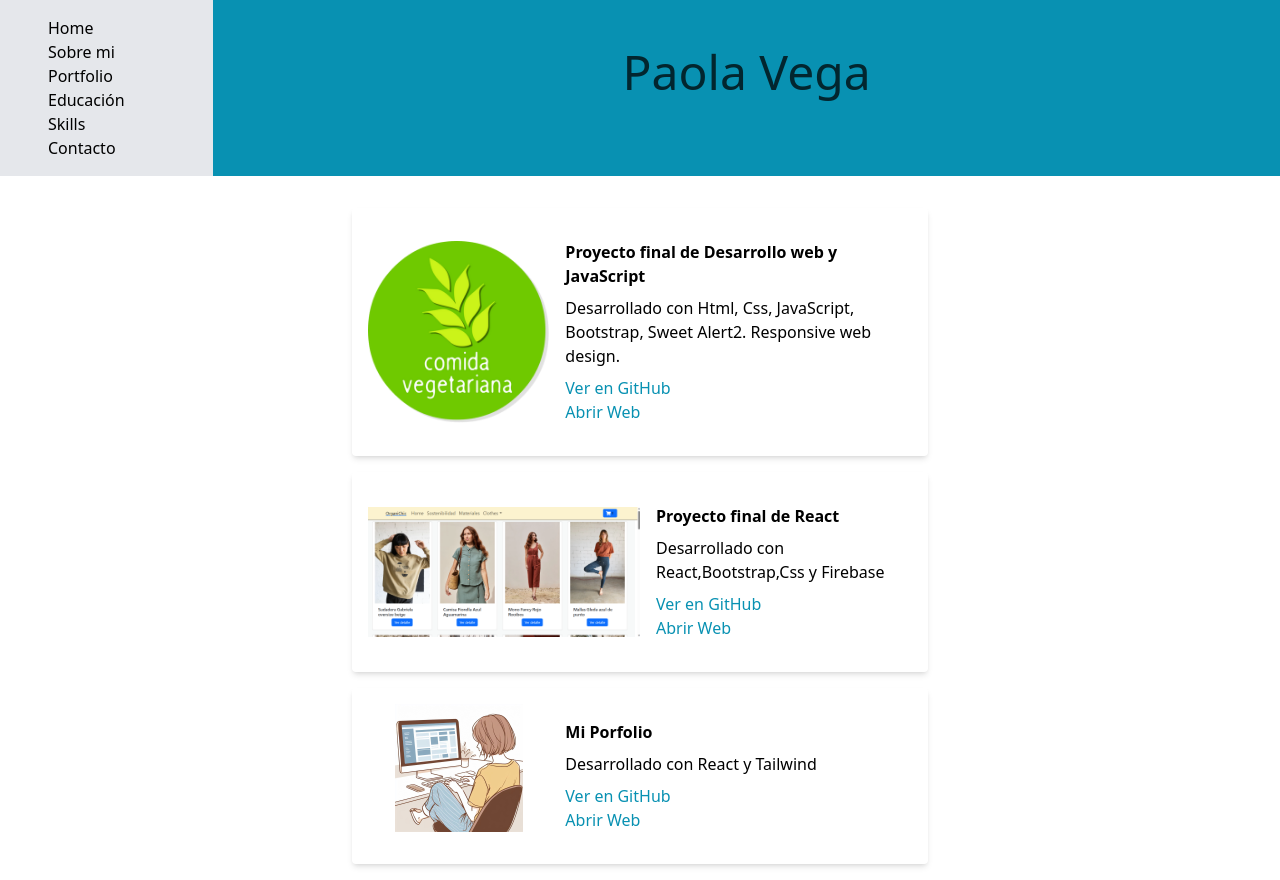
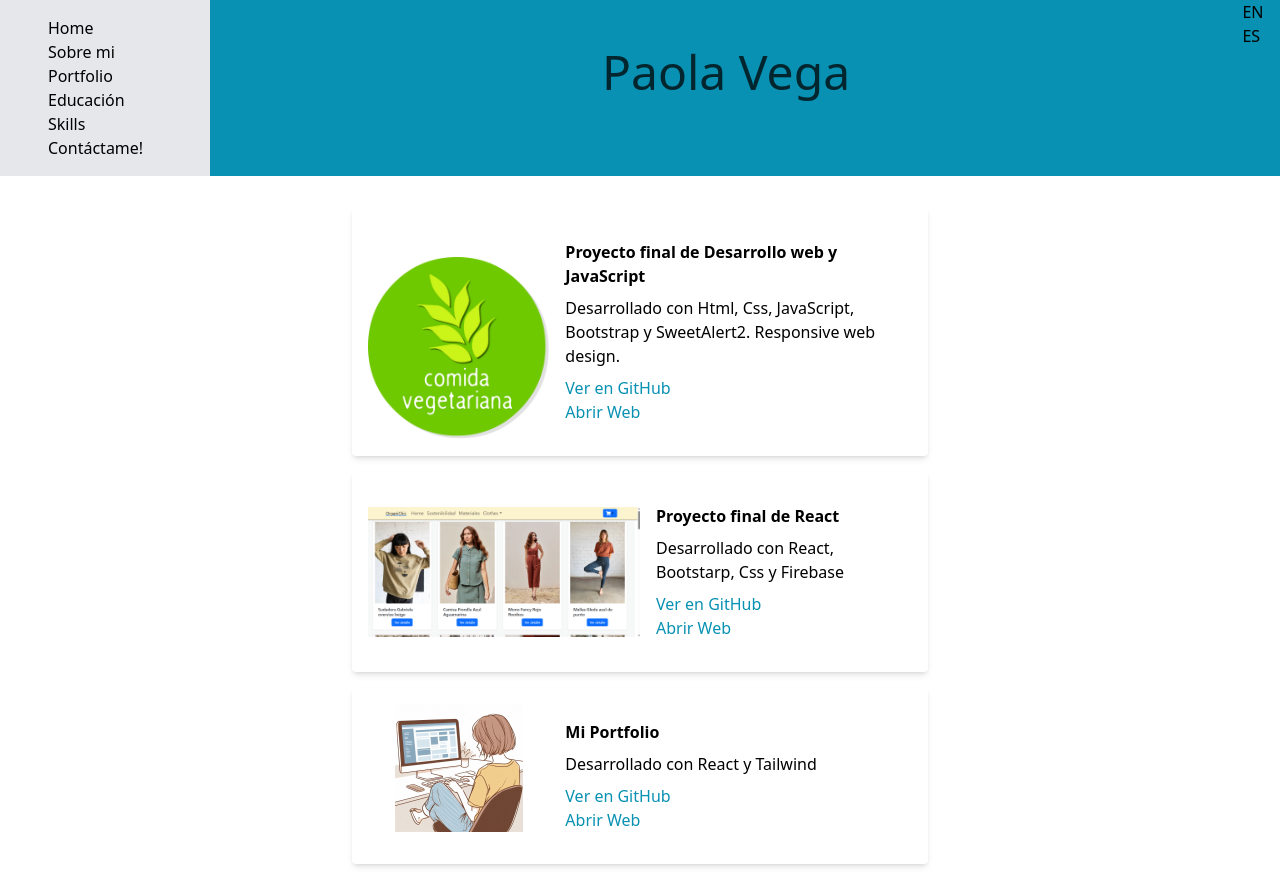
Before and after one commit to PaolaVega731/My-Portfolio, a React (Vite) app: page /portfolio in a window 1280 px wide. Built offline with nearby package versions, Linux system fonts and the light colour scheme.

Commit message:
Add translations

```diff
--- a/package.json
+++ b/package.json
@@ -10,8 +10,10 @@
     "preview": "vite preview"
   },
   "dependencies": {
+    "i18next": "^23.7.6",
     "react": "^18.2.0",
     "react-dom": "^18.2.0",
+    "react-i18next": "^13.4.1",
     "react-router-dom": "^6.18.0"
   },
   "devDependencies": {
--- a/src/App.jsx
+++ b/src/App.jsx
@@ -8,6 +8,7 @@ import Educacion from "./components/Educacion";
 import Skills from "./components/Skills";
 import SobreMi from "./components/SobreMi";
 import NavBar from "./components/NavBar";
+import "./i18n.jsx";
 
 function App() {
   return (
--- a/src/components/Home.jsx
+++ b/src/components/Home.jsx
@@ -1,6 +1,8 @@
 import React from "react";
+import { useTranslation } from "react-i18next";
 
 function Home() {
+  const { t } = useTranslation();
   return (
     <div className="w-6/6 p-12 flex flex-col items-center">
       <div className="flex flex-col items-center mb-4">
@@ -10,11 +12,11 @@ function Home() {
           alt="Foto Perfil"
         />
         <h1 className="text-3xl">
-          Hola! Soy Paola Vega, Desarrolladora Front-end Jr
+          {t("Hello! I am Paola Vega, Developer Web Front-end Jr.")}
         </h1>
-        <h2>Formandome para Desarrolladora Full Stack</h2>
+        <h2>{t("Training to be a Full stack developer")}</h2>
         <div>
-          <h2 className=" p-6 text-2xl">Bienvenidx a mi portfolio</h2>
+          <h2 className=" p-6 text-2xl">{t("Welcome to my profile")}</h2>
         </div>
       </div>
       <a
--- /dev/null
+++ b/src/components/LanguageSwitcher.jsx
@@ -0,0 +1,19 @@
+import React from "react";
+import { useTranslation } from "react-i18next";
+
+function LanguageSwitcher() {
+  const { i18n } = useTranslation();
+
+  const changeLanguage = (language) => {
+    i18n.changeLanguage(language);
+  };
+
+  return (
+    <div>
+      <button onClick={() => changeLanguage("en")}>EN</button>
+      <button onClick={() => changeLanguage("es")}>ES</button>
+    </div>
+  );
+}
+
+export default LanguageSwitcher;
--- a/src/components/NavBar.jsx
+++ b/src/components/NavBar.jsx
@@ -1,28 +1,31 @@
 import { Link } from "react-router-dom";
+import LanguageSwitcher from "./LanguageSwitcher";
+import { useTranslation } from "react-i18next";
 
 function NavBar() {
+  const { t } = useTranslation();
   return (
     <div className="flex bg-cyan-600">
       <div className="w-1/6 bg-gray-200 p-4 px-12">
         <nav>
           <ul>
             <li>
-              <Link to="/">Home</Link>
+              <Link to="/">{t("home")}</Link>
             </li>
             <li>
-              <Link to="/sobremi">Sobre mi</Link>
+              <Link to="/sobremi">{t("sobremi")}</Link>
             </li>
             <li>
-              <Link to="/portfolio">Portfolio</Link>
+              <Link to="/portfolio">{t("porfile")}</Link>
             </li>
             <li>
-              <Link to="/educacion">Educación</Link>
+              <Link to="/educacion">{t("edu")}</Link>
             </li>
             <li>
-              <Link to="/skills">Skills</Link>
+              <Link to="/skills">{t("skills")}</Link>
             </li>
             <li>
-              <Link to="/contacto">Contacto</Link>
+              <Link to="/contacto">{t("contact")}</Link>
             </li>
           </ul>
         </nav>
@@ -30,6 +33,7 @@ function NavBar() {
       <div className=" flex justify-center w-5/6 pt-12 text-5xl animate-pulse">
         <h2>Paola Vega</h2>
       </div>
+      <LanguageSwitcher />
     </div>
   );
 }
--- a/src/components/Portfolio.jsx
+++ b/src/components/Portfolio.jsx
@@ -1,28 +1,26 @@
 import React from "react";
+import { useTranslation } from "react-i18next";
 
 function Portfolio() {
+  const { t } = useTranslation();
+
   return (
     <div className="flex flex-col items-center pt-8">
       <div className="flex p-4 shadow-md rounded mb-4 w-full max-w-xl">
         <img
           src="/public/Les Vegetarianes.png"
           alt="Les Vegetarianes"
-          className="w-1/3 h-32pt-8 object-contain rounded-l"
+          className="w-1/3 h-25 pt-8 object-contain rounded-l"
         />
         <div className="p-4 w-2/3">
-          <h2 className="font-bold mb-2">
-            Proyecto final de Desarrollo web y JavaScript
-          </h2>
-          <p className="mb-2">
-            Desarrollado con Html, Css, JavaScript, Bootstrap, Sweet Alert2.
-            Responsive web design.
-          </p>
+          <h2 className="font-bold mb-2">{t("work1")}</h2>
+          <p className="mb-2">{t("work11")}</p>
           <a
             href="https://github.com/PaolaVega731/LesVegetarianes"
             className="text-cyan-600 hover:underline"
             target="_blank"
           >
-            Ver en GitHub
+            {t("work111")}
           </a>
           <h1>
             <a
@@ -30,7 +28,7 @@ function Portfolio() {
               className="text-cyan-600 hover:underline"
               target="_blank"
             >
-              Abrir Web
+              {t("work1111")}
             </a>
           </h1>
         </div>
@@ -43,16 +41,14 @@ function Portfolio() {
           className="w-1/2 h-50 object-contain rounded-l"
         />
         <div className="p-4 w-1/2">
-          <h2 className="font-bold mb-2">Proyecto final de React</h2>
-          <p className="mb-2">
-            Desarrollado con React,Bootstrap,Css y Firebase
-          </p>
+          <h2 className="font-bold mb-2">{t("work2")}</h2>
+          <p className="mb-2">{t("work22")}</p>
           <a
             href="https://github.com/PaolaVega731/Organichic"
             className="text-cyan-600 hover:underline"
             target="_blank"
           >
-            Ver en GitHub
+            {t("work111")}
           </a>
           <h1>
             <a
@@ -60,7 +56,7 @@ function Portfolio() {
               className="text-cyan-600 hover:underline"
               target="_blank"
             >
-              Abrir Web
+              {t("work1111")}
             </a>
           </h1>
         </div>
@@ -73,14 +69,14 @@ function Portfolio() {
           className="w-1/3 h-32 object-contain rounded-l"
         />
         <div className="p-4 w-2/3">
-          <h2 className="font-bold mb-2">Mi Porfolio</h2>
-          <p className="mb-2">Desarrollado con React y Tailwind</p>
+          <h2 className="font-bold mb-2">{t("work3")}</h2>
+          <p className="mb-2">{t("work33")}</p>
           <a
             href="https://github.com/PaolaVega731/My-Portfolio"
             className="text-cyan-600 hover:underline"
             target="_blank"
           >
-            Ver en GitHub
+            {t("work111")}
           </a>
           <h1>
             <a
@@ -88,7 +84,7 @@ function Portfolio() {
               className="text-cyan-600 hover:underline"
               target="_blank"
             >
-              Abrir Web
+              {t("work1111")}
             </a>
           </h1>
         </div>
--- /dev/null
+++ b/src/i18n.jsx
@@ -0,0 +1,111 @@
+import i18n from "i18next";
+import { initReactI18next } from "react-i18next";
+
+i18n.use(initReactI18next).init({
+  resources: {
+    en: {
+      translations: {
+        hello: "Hello! I am Paola Vega, Developer Web Front-end Jr.",
+        data: "Training to be a Full stack developer",
+        welcome: "Welcome to my profile",
+        my: "Hello, my name is Paola, I live in Costa Azul, Uruguay. I am proactive, organized and responsible person. My goal is to be part of a dynamic and challenging team where i can share my experience and at the same time acquire new knowledge. I started mu professional career as an Administrative Accountant more than 15 years ago;In these last 6 years I also acquired knowledge as an Analyst in Foreign Trade and Logistics Control in a Chemical Plant. At the end of 2022 I decided to take an omportant turn in my professional career and began my studies in Web Programming. I am currently continuing to train in Backend Programming and am looking to expand my work field in the world of.Web Development.",
+        check: "Ckeck out my work experience at:",
+        linkedin: "My LinkedIn",
+        work1: "Final web development and JavaScript project",
+        work11:
+          "Developed with Html, Css, JavaScript, Bootstrap and SweetAlert2. Responsive web design.",
+        work111: "See on GitHub",
+        work1111: " Open Web",
+        work2: "React final project",
+        work22: "Developed with React, Bootstrap, Css and Firebase",
+        work33: "Developed with React and Tailwind",
+        work3: "My Profile",
+        home: "Home",
+        sobremi: "About me",
+        porfile: "Portfolio",
+        edu: "Eduacation",
+        skills: "Skills",
+        contact: "Contact",
+        curso: "Certificate",
+        curso1: "Web Development",
+        curso11: "38-hour course taught over 10 weeks",
+        curso111: "April 2023 - July 2023",
+        curso2: "Vanilla JavaScript",
+        curso22: "36-hour course taught over 9 weeks",
+        curso222: "July 2023 - September 2023",
+        curso3: "34-hour course taught over 8 weeks",
+        curso33: "September 2023 - November 2023",
+        leng: "Programming languages",
+        leng1: "Frameworks and libraries",
+        leng2: "Training in...",
+        contact: "Contact me!",
+      },
+    },
+    es: {
+      translations: {
+        hello: "Hola! Soy Paola Vega, Desarrolladora Front-end Jr.",
+        data: "Formandome para Desarrolladora Full Stack",
+        welcome: "Bienvenido a mi portfolio",
+        my: `Hola, mi nombre es Paola, vivo en Costa Azul, Uruguay. Soy un persona
+        proactiva,organizada y responsable. Mi objetivo es formar parte de un
+        equipo dinámico y desafiante donde poder compartir mi experiencia y a
+        su vez adquirir nuevos conocimientos. Empecé mi trayectoria
+        profesional como Administrativa Contable hace más de 15 años; en éstos
+        últimos 6 años adquirí también conocimientos en Analista en Comercio
+        Exterior y Control de logística en una Planta Química. A finales del
+        2022 decidí darle un giro importante a mi carrera profesional y
+        comencé con mis estudios de Programación Web.
+        Actualmente sigo capacitandome en Programación Backend y busco ampliar
+        mi campo laboral en el mundo del Desarrollo Web.`,
+        check: "Mirá mi experiencia laboral en detalle en:",
+        linkedin: "Mi Linkedin",
+        work1: "Proyecto final de Desarrollo web y JavaScript",
+        work11:
+          "Desarrollado con Html, Css, JavaScript, Bootstrap y SweetAlert2. Responsive web design.",
+        work111: "Ver en GitHub",
+        work1111: "Abrir Web",
+        work2: "Proyecto final de React",
+        work22: "Desarrollado con React, Bootstarp, Css y Firebase",
+        work33: "Desarrollado con React y Tailwind",
+        work3: "Mi Portfolio",
+        home: "Home",
+        sobremi: "Sobre mi",
+        porfile: "Portfolio",
+        edu: "Educación",
+        skills: "Skills",
+        contact: "Contacto",
+        curso: "Certificado",
+        curso1: "Desarrollo web",
+        curso11: "Curso de 38 horas dictadas a lo largo de 10 semanas",
+        curso111: "Abril 2023 - Julio 2023",
+        curso2: "JavaScript Vanilla",
+        curso22: "Curso de 36 horas dictadas a lo largo de 9 semanas",
+        curso222: "Julio 2023 - Septiembre 2023",
+        curso3: "Curso de 34 horas dictadas a lo largo de 8 semanas",
+        curso33: "Septiembre 2023 - Noviembre 2023",
+        leng: "Lenguajes de programación",
+        leng1: "Frameworks y librerías",
+        leng2: "Formándome en...",
+        contact: "Contáctame!",
+      },
+    },
+  },
+  fallbackLng: "es",
+  debug: true,
+
+  ns: ["translations"],
+  defaultNS: "translations",
+
+  keySeparator: false,
+
+  interpolation: {
+    escapeValue: false,
+    formatSeparator: ",",
+  },
+
+  react: {
+    wait: true,
+  },
+});
+
+export default i18n;
```
Also changed, not shown: src/components/Contacto.jsx (+15 -5 lines), src/components/Educacion.jsx (+13 -11 lines), src/components/Skills.jsx (+5 -5 lines), src/components/SobreMi.jsx (+6 -18 lines), 1 other file (tests, documents, lock files or other folders).
